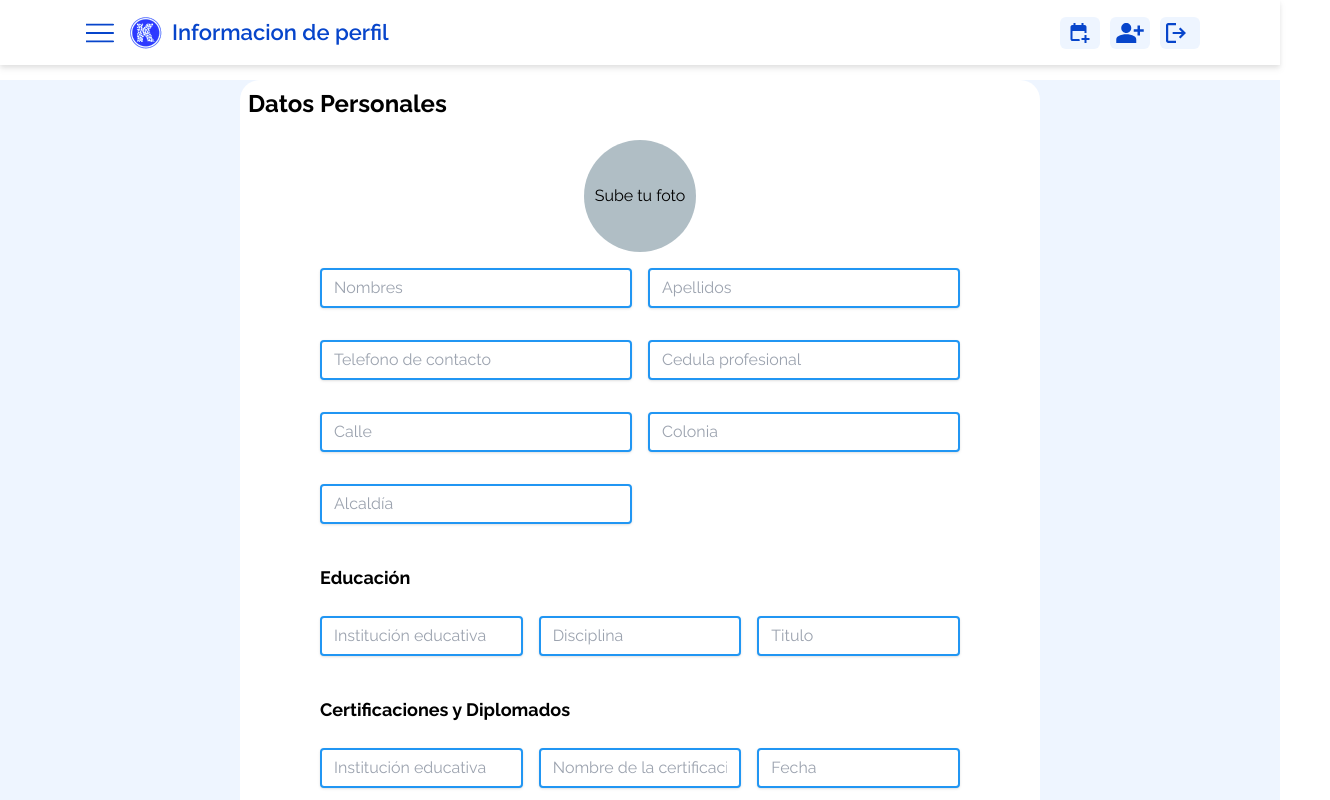
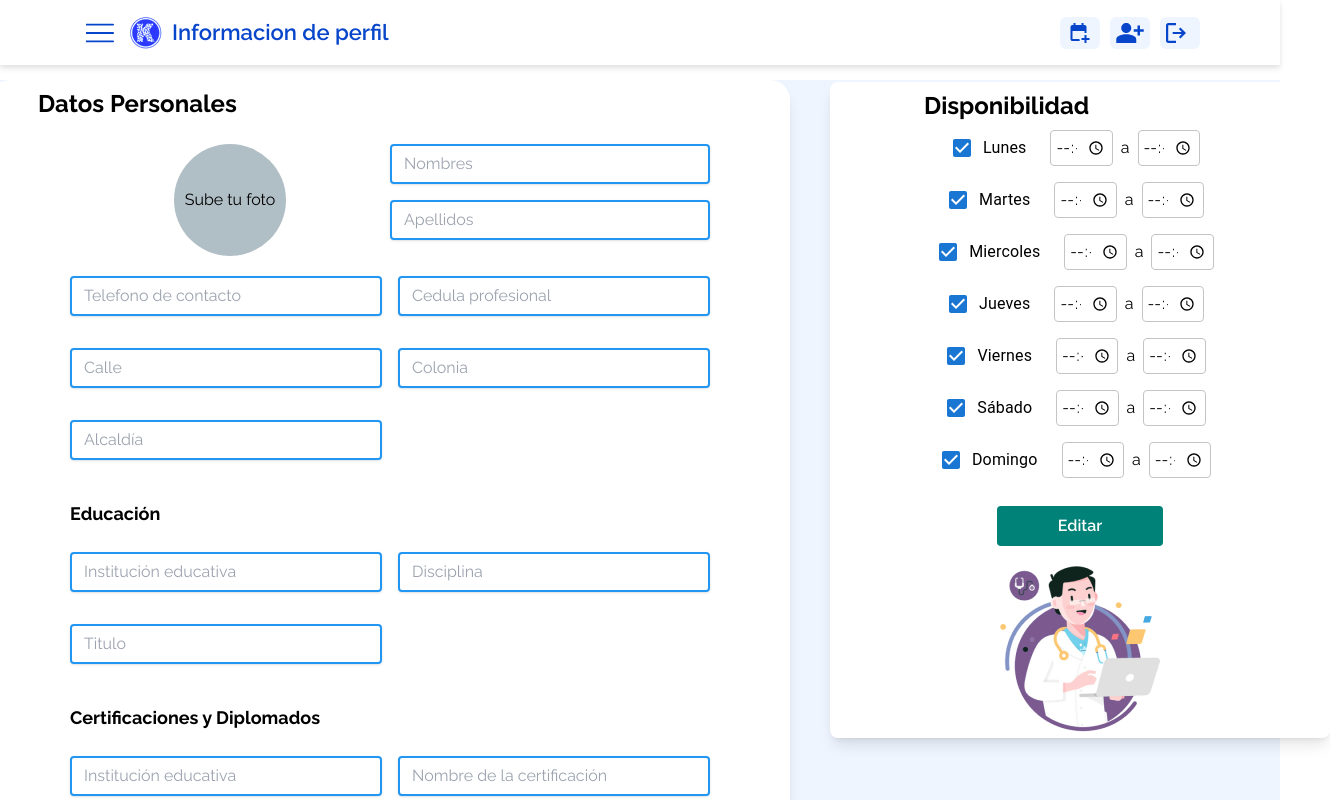
Before and after one commit to KodeClinic/front_KodeClinic, a Next.js app: page /ProfileInformation in a window 1280 px wide. Shown: the top 800 px of the page, 1330 px wide, since content can reach past the window. Built offline with nearby package versions, Linux system fonts and the light colour scheme.

Commit message:
Responsive Personal Information Specialist completed

```diff
--- a/pages/ProfileInformation.jsx
+++ b/pages/ProfileInformation.jsx
@@ -11,39 +11,46 @@ export default function ProfileInformation() {
     setIsChecked(!isChecked);
   };
   return (
-    <div className="bg-background min-h-screen w-full">
+    <div className="bg-background min-h-screen ">
       <NavBarSpe pageName={"Informacion de perfil"} />
-      <div className=" inset-0  flex justify-center items-center mt-20 flex-col ">
-        <div className="flex flex-col items-center mb-10">
-          <div className="bg-white flex flex-col w-[328px] rounded-[20px] lg:w-[800px] lg:[870px]">
-            <div className="flex-col flex text-center items-center">
+      <div className="   flex justify-center items-center mt-20 flex-col lg:flex-row mx-auto max-w-[1440px] ">
+        <div className=" flex-col items-center mb-10 mx-10 lg:mb-0">
+          <div className="bg-white flex flex-col w-[328px] rounded-[20px] lg:w-[800px] shadow-lg">
+            <div className="flex-col  text-center items-center">
               <div className=" lg:w-full">
                 <div className="text-start mx-2 mt-2">
-                  <p className='text-2xl font-bold'>Datos Personales</p>
+                  <p className='text-2xl font-bold mx-10'>Datos Personales</p>
                 </div>
 
-                <div className="flex items-center justify-center bg-gray-200 rounded-full mt-5">
-                  <label htmlFor="upload" className="cursor-pointer flex flex-col items-center justify-center rounded-full w-28 h-28 bg-blue_gray-200">
-                    <input type="file" id="upload" className="hidden" />
-                    <span className="text-center">Sube tu foto</span>
-                  </label>
-                </div>
-                <form className="lg:mx-20 mx-auto items-center bg-white px-8 pt-1 pb-8 mb-4 lg:w-auto lg:p-0 mt-4">
-                  <div className="mb-0">
-                    {/* Información de contacto */}
-                    <div className="flex flex-col lg:grid-cols-2 lg:grid lg:gap-4">
-                      <input
-                        className="shadow mb-4 flex appearance-none border-2 border-primary_main rounded w-full py-2 px-3 text-gray-700 leading-tight focus:outline-none focus:shadow-outline lg:mb-4"
+                <form className="lg:mx-20 mx-auto items-center bg-white px-8 pt-1 pb-8 mb-4 lg:w-auto lg:p-0 mt-4 lg:mt-6">
+                <div className="lg:flex-row lg:flex">
+                  <div className="flex items-center justify-center lg:w-1/2 bg-gray-200 rounded-full mb-5 ">
+                    <label htmlFor="upload" className="cursor-pointer flex flex-col items-center justify-center rounded-full w-28 h-28 bg-blue_gray-200 ">
+                      <input type="file" id="upload" className="hidden" />
+                      <span className="text-center">Sube tu foto</span>
+                    </label>
+                  </div>
+                  <div className="flex-col flex lg:w-1/2">
+                    <input
+                        className="shadow mb-4  appearance-none border-2 border-primary_main rounded w-full py-2 px-3 text-gray-700 leading-tight focus:outline-none focus:shadow-outline lg:mb-4"
                         id="telefono"
                         type="tel"
                         placeholder="Nombres"
                       />
                       <input
-                        className="shadow mb-8 flex appearance-none border-2 border-primary_main rounded w-full py-2 px-3 text-gray-700 leading-tight focus:outline-none focus:shadow-outline lg:mb-4"
+                        className="shadow mb-8  appearance-none border-2 border-primary_main rounded w-full py-2 px-3 text-gray-700 leading-tight focus:outline-none focus:shadow-outline lg:mb-4"
                         id="direccion"
                         type="text"
                         placeholder="Apellidos"
                       />
+                </div>
+                </div>
+
+
+
+                    {/* Información de contacto */}
+                    <div className="flex flex-col lg:grid-cols-2 lg:grid lg:gap-4">
+
                       <input
                         className="shadow mb-4 flex appearance-none border-2 border-primary_main rounded w-full py-2 px-3 text-gray-700 leading-tight focus:outline-none focus:shadow-outline lg:mb-4"
                         id="colonia"
@@ -75,11 +82,11 @@ export default function ProfileInformation() {
                         placeholder="Alcaldía"
                       />
                     </div>
-                  </div>
+
                   <div className="mb-0">
                     {/* Información de emergencia */}
                     <p className="py-6 text-lg justify-start text-left font-bold">Educación</p>
-                    <div className="flex flex-col lg:grid-cols-3 lg:grid lg:gap-4">
+                    <div className="flex flex-col lg:grid-cols-2 lg:grid lg:gap-4">
                       <input
                         className="shadow mb-4 flex appearance-none border-2 border-primary_main rounded w-full py-2 px-3 text-gray-700 leading-tight focus:outline-none focus:shadow-outline lg:mb-4"
                         id="contacto_emergencia_1"
@@ -104,7 +111,7 @@ export default function ProfileInformation() {
                   <div className="mb-0">
                     {/* Información de emergencia */}
                     <p className="py-6 text-lg justify-start text-left font-bold">Certificaciones y Diplomados</p>
-                    <div className="flex flex-col lg:grid-cols-3 lg:grid lg:gap-4">
+                    <div className="flex flex-col lg:grid-cols-2 lg:grid lg:gap-4">
                       <input
                         className="shadow mb-4 flex appearance-none border-2 border-primary_main rounded w-full py-2 px-3 text-gray-700 leading-tight focus:outline-none focus:shadow-outline lg:mb-4"
                         id="contacto_emergencia_1"
@@ -141,8 +148,8 @@ export default function ProfileInformation() {
 
         {/* Formulario Horarios */}
 
-        <div className="flex flex-col items-center">
-          <div className="bg-white rounded-lg lg:w-[800px] ">
+        <div className="flex flex-col items-center lg:mx-auto ">
+          <div className="bg-white rounded-lg lg:w-[500px] mb-20 lg:mb-[200px] shadow-lg">
             <div className="flex flex-col items-center">
               <div className="max-w-[328px] mx-auto"> {/* Utilizamos mx-auto para centrar horizontalmente */}
                 <div className="text-start mx-2 mt-2 items-center ">
```
